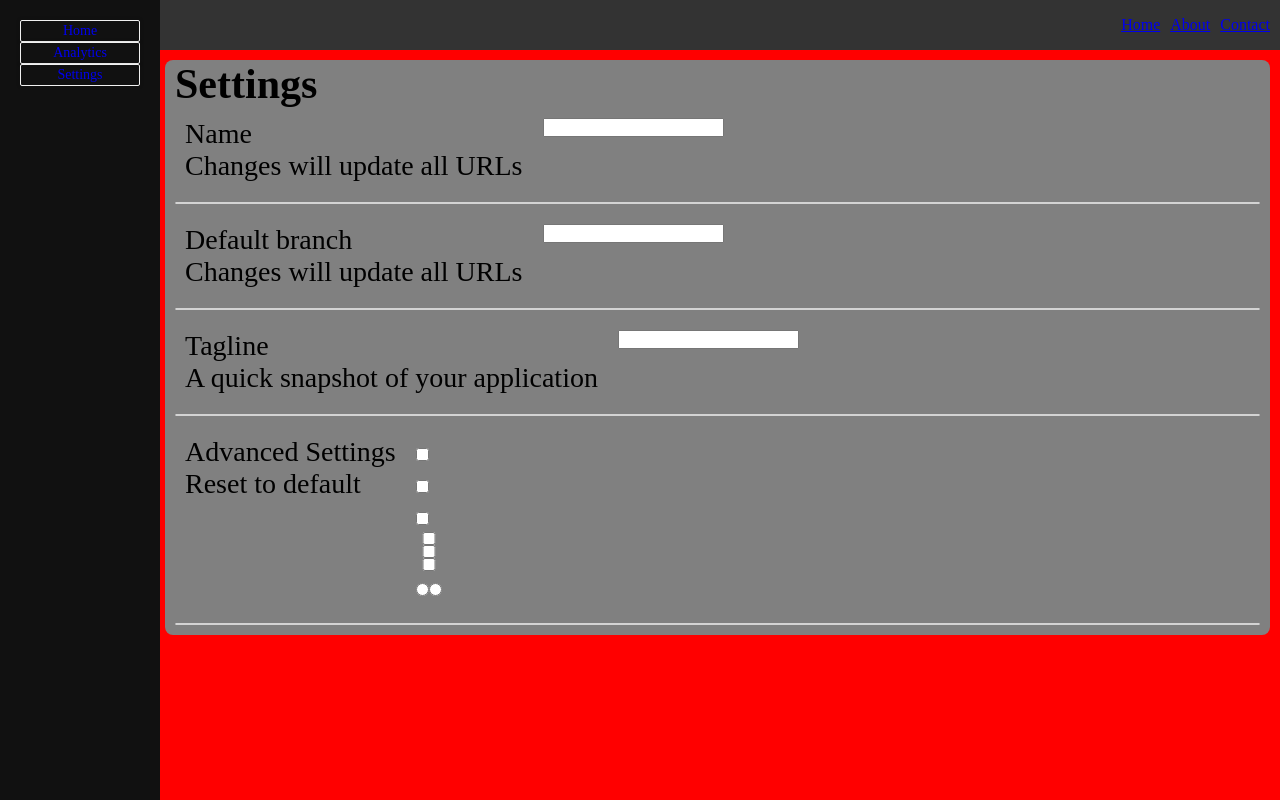
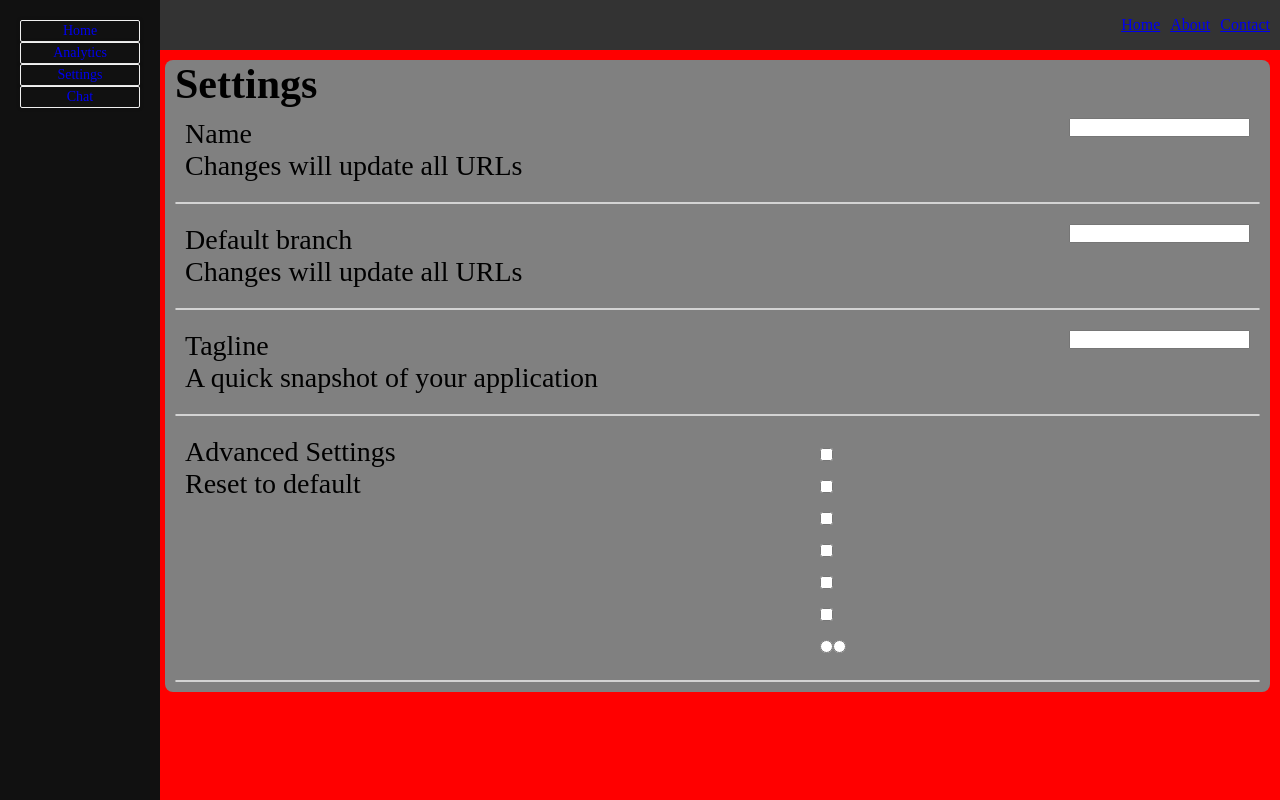
Before and after one commit to Anurag1096/react_1, a React app: page /settings in a window 1280 px wide. Built offline with nearby package versions, Linux system fonts and the light colour scheme.

Commit message:
adding chat component setup

```diff
--- a/src/components/Dashboard/SideBar.tsx
+++ b/src/components/Dashboard/SideBar.tsx
@@ -19,6 +19,7 @@ const SideBar = (props:Props) => {
                         <li className="list_item"><Link style={{ textDecoration: 'none' }} to="/">Home</Link></li>
                         <li className="list_item"><Link style={{ textDecoration: 'none' }} to="/analytics">Analytics</Link></li>
                         <li className="list_item"><Link style={{ textDecoration: 'none' }} to="/settings">Settings</Link></li>
+                        <li className="list_item"><Link style={{textDecoration:"none"}} to = '/chat'>Chat</Link></li>
                     </ul>
                 </div>
         </>
--- a/src/components/Dashboard/dashboard.tsx
+++ b/src/components/Dashboard/dashboard.tsx
@@ -6,6 +6,7 @@ import Analytics from '../../pages/Analytics';
 import Settings from '../../pages/Settings';
 import "./dashboard.css"
 import HeaderNav from './Header';
+import { ChatApp } from '../../pages/ChatApp';
 export const Dashboard = () => {
   const [openSidebar,setOpenSidebar]=useState<boolean>(false)
   // The function toggels the side bar for open and close commands
@@ -24,6 +25,7 @@ export const Dashboard = () => {
             <Route path="/"  element={<Home/>} />
             <Route path="/analytics" element={<Analytics/>} />
             <Route path="/settings" element={<Settings/>} />
+            <Route path="/chat" element={<ChatApp/>}/>
             {/* Add more routes as needed */}
           </Routes>
           </div>
--- /dev/null
+++ b/src/pages/ChatApp/index.tsx
@@ -0,0 +1,11 @@
+import React from 'react'
+
+export const ChatApp = () => {
+  return (
+    <div>
+
+
+        Will contain chat app
+    </div>
+  )
+}
--- a/src/pages/Settings/Settings.css
+++ b/src/pages/Settings/Settings.css
@@ -1,5 +1,6 @@
 .input_wrapper{
     display:flex;
+    justify-content:space-between;
     width:100%;
 }
 .input_info{
--- a/src/pages/Settings/index.tsx
+++ b/src/pages/Settings/index.tsx
@@ -114,9 +114,18 @@ setFormData(prevFormData => ({
         <input type='checkbox'  name='deployRequest' checked={formData.deployRequest} onChange={handleFormData}/>
         </div>
         <div></div>
+        <div>
+
         <input type='checkbox'  name='restrictBranch' checked={formData.restrictBranch} onChange={handleFormData}/>
+        </div>
+        <div>
         <input type='checkbox'  name='allowConsoleAccess' checked={formData.allowConsoleAccess} onChange={handleFormData}/>
+
+        </div>
+        <div>
         <input type='checkbox'  name="autoCopyMigration"  checked={formData.autoCopyMigration} onChange={handleFormData}/>
+
+        </div>
         <div>
         <input type="radio"  name="myRadio" value="cat" checked={formData.myRadio === "cat"} onChange={handleFormData}/>
         <input type="radio"  name="myRadio" value="bat" checked={formData.myRadio === "bat"} onChange={handleFormData}/>
--- a/webpack.config.js
+++ b/webpack.config.js
@@ -12,6 +12,7 @@ module.exports = {
   output: {
     path: path.join(__dirname, "/dist"), // the bundle output path
     filename: "bundle.js", // the name of the bundle
+    pusblicPath:"/",
 
   },
   plugins: [
@@ -22,8 +23,8 @@ module.exports = {
   ],
   devServer: {
     port: 3030,
-    magicHtml: true,
-    contentBase: path.join(__dirname, '../'),
+
+
     historyApiFallback: true, // you can change the port
   },
   module: {
```
